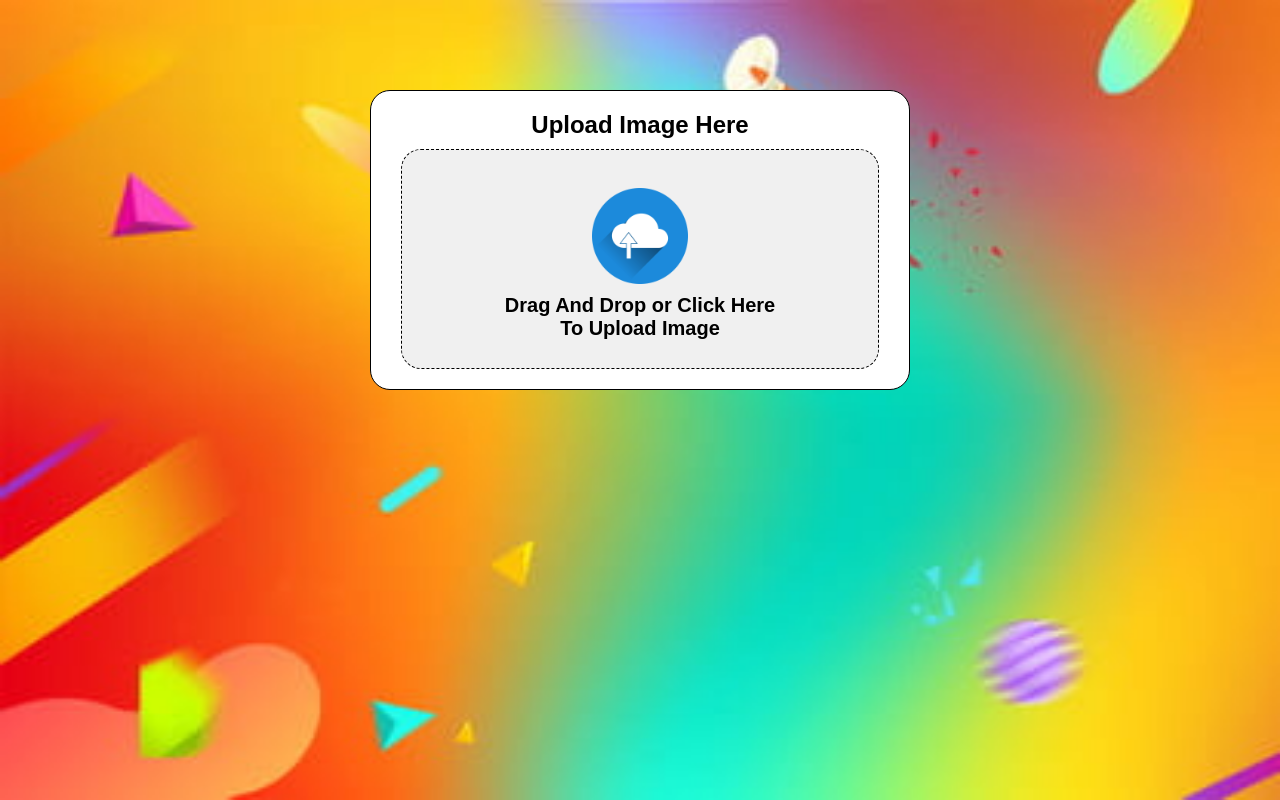
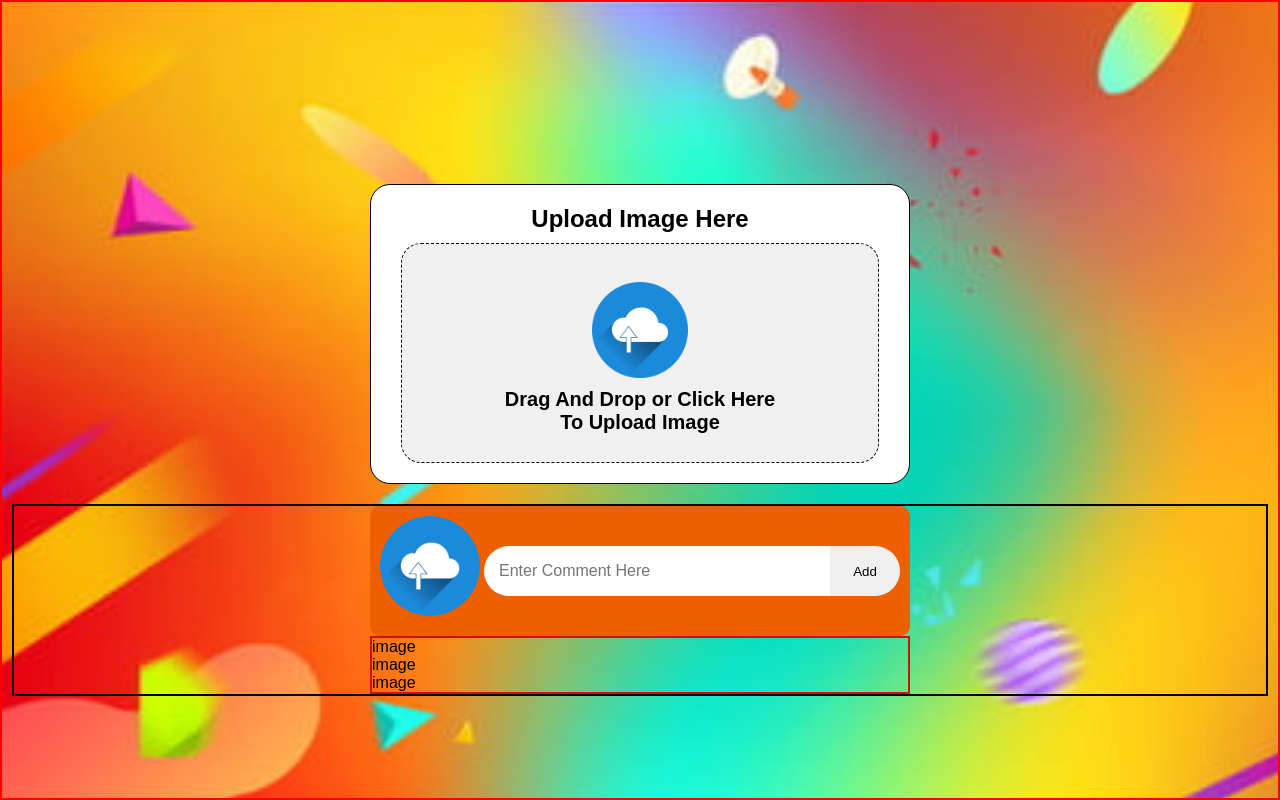
Before and after one commit to erkrishnapandit/drag-and-drop-image-todo-list, a plain HTML site: page index.html in a window 1280 px wide. Drawn offline with Linux system fonts and the light colour scheme.

Commit message:
CSS Styling is provided to the html Structure

```diff
--- a/index.html
+++ b/index.html
@@ -18,20 +18,27 @@
                 <input type="file" accept="image/*" id="input-img" hidden>
                 <img src="./uploadIcon.png" alt="uploadIcon">
                 <p>Drag And Drop or Click Here <br>To Upload Image</p>
-
             </label>
 
         </div>
     </div>
 
     <div class="app-container">
-        <div>
+        <div id="image-view">
             <!-- Define your rest of the things of the Image TODO List app here -->
+             <img src="/uploadIcon.png" alt="img">
+            <input type="text" placeholder="Enter Comment Here" >
+            <button>Add</button>
 
         </div>
 
         <div class="file-list" id="fileList">
             <!-- Create the space here where your uploaded image will be visible -->
+            <ul>
+                <li>image</li>
+                <li>image</li>
+                <li>image</li>
+            </ul>
         </div>
 
     </div>
--- a/styles.css
+++ b/styles.css
@@ -7,17 +7,19 @@
 }
 
 body {
+    border: 2px solid red;
     width: 100%;
     min-height: 100vh;
     background-image: url(./carousel1.jpg);
     background-repeat: no-repeat;
     background-size: cover;
     display: flex;
+    flex-direction: column;
     justify-content: center;
     padding: 10px;
 }
 
-.carousel {
+.carousel{
     width: 100%;
     max-width: 540px;
     height: 300px;
@@ -73,3 +75,62 @@ body {
     font-size: 20px;
     font-weight: 600;
 }
+
+.app-container{
+    border: 2px solid black;
+    display: flex;
+    flex-direction: column;
+    justify-content: center;
+    align-items: center;
+
+}
+
+#image-view{
+    /* border: 4px solid rgb(2, 255, 99); */
+    padding: 10px;
+    width: 100%;
+    max-width: 540px;
+    display: flex;
+    background: rgb(237, 95, 0);
+    border-radius: 10px;
+}
+
+.app-container img{
+    /* border: 1px solid black; */
+    width: 100px;
+    height: 100px;
+    /* padding: 4px; */
+    border-radius: 50%;
+}
+
+.app-container input{
+    margin: 30px 4px;
+    margin-right: 0;
+    flex: 1;
+    border-radius: 40px 0 0 40px;
+    padding-left: 15px;
+    outline: none;
+    border: none;
+    font-size: 16px;
+}
+
+button{
+    width: 70px;
+    height: 50px;
+    margin: 30px 0px;
+    border-radius: 0 40px 40px 0;
+    border: none;
+}
+
+
+.file-list{
+    border: 2px solid rgb(210, 16, 16);
+    width: 100%;
+    max-width: 540px;
+}
+
+.file-list ul li{
+    list-style: none;
+    text-decoration: none;
+
+}
```
